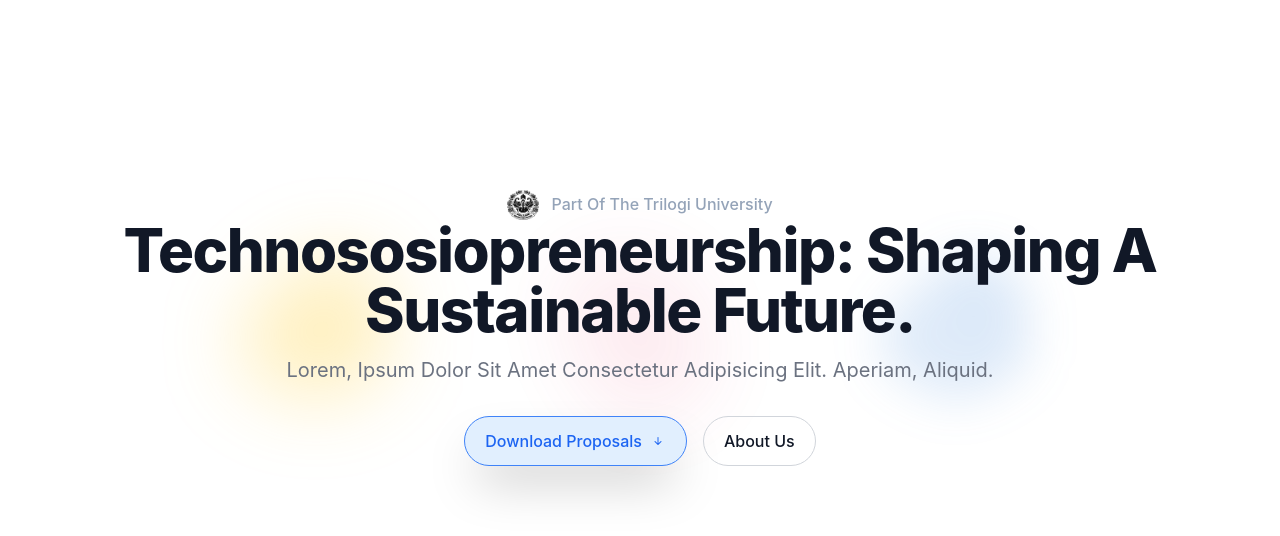
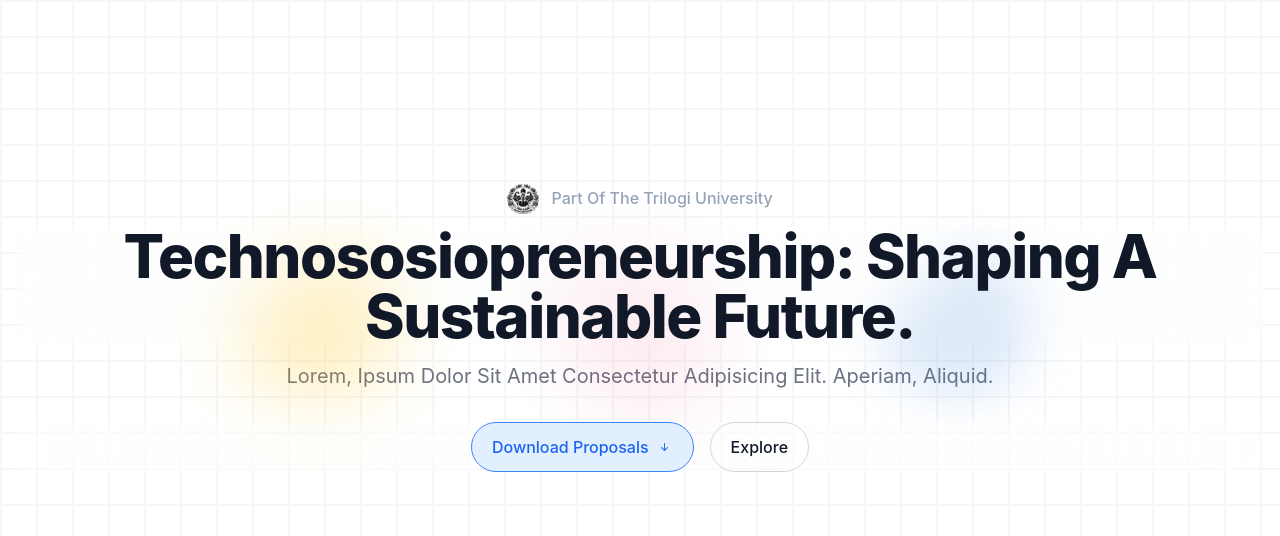
Before and after one commit to muhammaderlangga99/pitchingfest, a website: page index.html in a window 1280 px wide. Shown: the part 72-608 px from the top of the page. Drawn offline with nearby package versions, Linux system fonts and the light colour scheme.

Commit message:
creating header for landing page

```diff
--- a/index.html
+++ b/index.html
@@ -7,6 +7,13 @@
     <link rel="stylesheet" href="main.css">
     <link rel="shortcut icon" href="public/img/logo.png" type="image/x-icon">
     <link href="https://cdnjs.cloudflare.com/ajax/libs/flowbite/1.8.1/flowbite.min.css" rel="stylesheet" />
+    <style>
+        .boxes {
+            opacity: 0.100;
+            background-image:  linear-gradient(#a6acc6 1.8px, transparent 1.8px), linear-gradient(to right, #a6acc6 1.8px, transparent 1.8px);
+            background-size: 36px 36px;
+        }
+    </style>
     <title>Pitching Fest</title>
 </head>
 <body>
@@ -61,24 +68,27 @@
 
     <!-- header -->
     <section class="bg-transparent flex lg:h-screen mt-20 lg:mt-0 capitalize overflow-hidden">
-        <section class="absolute lg:h-screen mt-20 lg:mt-0 -z-20 w-full flex items-center justify-around">
-            <img src="public/img/red-header.svg" class="blur-2xl w-48 opacity-30 absolute">
+        <section class="absolute lg:h-screen mt-20 lg:mt-0 -z-20 w-full flex items-center justify-around boxes bg-transparent">
+
+        </section>
+        <section class="absolute lg:h-screen mt-20 lg:mt-0 w-full flex items-center justify-around z-0 bg-transparent">
+            <img src="public/img/red-header.svg" class="blur-2xl w-48 opacity-30 absolute z-10">
             <img src="public/img/orange-header.svg" class="blur-2xl w-48" alt="">
             <img src="public/img/blue-header.svg" class="blur-xl w-48" alt="">
         </section>
         <div class="py-8 px-4 m-auto max-w-screen-xl text-center lg:py-16">
-            <p class="text-slate-400 capitalize font-medium"><img src="public/img/trilogi.png" class="grayscale m-auto w-8 mr-2 inline" alt=""> Part of the trilogi university</p>
+            <p class="text-slate-400 capitalize font-medium mb-3"><img src="public/img/trilogi.png" class="grayscale m-auto w-8 mr-2 inline" alt=""> Part of the trilogi university</p>
             <h1
-                class="mb-4 text-3xl font-extrabold tracking-tight leading-none text-gray-900 md:text-5xl lg:text-6xl dark:text-white">Technososiopreneurship: shaping a sustainable future.</h1>
+                class="mb-4 text-3xl font-extrabold tracking-tight text-gray-900 md:text-5xl lg:text-6xl dark:text-white backdrop-blur-lg">Technososiopreneurship: shaping a sustainable future.</h1>
             <p class="mb-8 text-lg font-normal text-gray-500 lg:text-xl sm:px-16 lg:px-48 dark:text-gray-400">Lorem, ipsum dolor sit amet consectetur adipisicing elit. Aperiam, aliquid.</p>
-            <div class="flex flex-col space-y-4 sm:flex-row sm:justify-center sm:space-y-0 sm:space-x-4">
+            <div class="flex flex-col space-y-4 sm:flex-row sm:justify-center sm:space-y-0 sm:space-x-4 backdrop-blur-xl">
                 <a href="#"
-                    class="inline-flex justify-center items-center py-3 px-5 text-base font-medium text-center text-blue-600 rounded-full bg-blue-100 hover:bg-blue-800 focus:ring-4 border border-blue-500 focus:ring-blue-300 dark:focus:ring-blue-900 hover:text-blue-50 shadow-2xl">
+                    class="inline-flex justify-center items-center py-3 px-5 text-base font-medium text-center text-blue-600 rounded-full bg-blue-100 hover:bg-blue-800 focus:ring-4 border border-blue-500 focus:ring-blue-300 dark:focus:ring-blue-900 hover:text-blue-50">
                     download proposals
                     <i class="bi bi-arrow-down-short ml-2"></i>
                 <a href="#"
                     class="inline-flex justify-center items-center py-3 px-5 text-base font-medium text-center text-gray-900 rounded-full border border-gray-300 hover:bg-gray-100 focus:ring-4 focus:ring-gray-100 dark:text-white dark:border-gray-700 dark:hover:bg-gray-700 dark:focus:ring-gray-800">
-                    About us
+                    Explore
                 </a>
             </div>
         </div>
```
Also changed, not shown: output.css.
